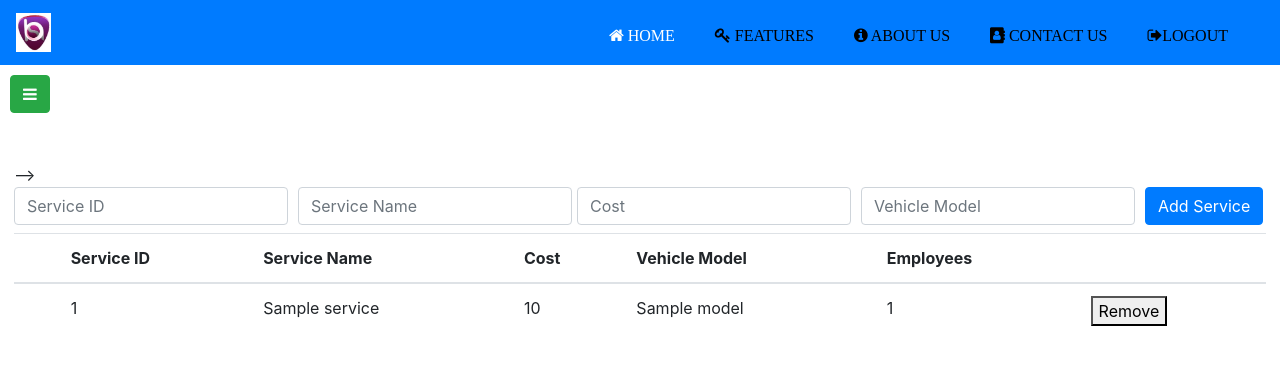
After one commit to Berjin/Blitz, a Django app: template templates/editservices.html in a window 1280 px wide. The commit adds this page. Shown: the top 365 px of the page. Run offline with Django 3.2, Linux system fonts and the light colour scheme; the template is opened without the code that fills it: most values are stand-ins (such as "Sample title", 1, 10 or a date in 2020); some libraries are stand-ins or nearby versions.

Commit message:
admin service

```diff
--- a/Accounts/urls.py
+++ b/Accounts/urls.py
@@ -14,6 +14,7 @@ urlpatterns = [
     path('customer-profile',views.customer_profile,name='customer_profile'),
     path('admin',views.admin,name='admin'),
     path('editcustomers',views.edit_customers,name='editcustomer'),
-     path('addcustomers',views.customer_add,name='addcustomer')
+    path('addcustomers',views.customer_add,name='addcustomer'),
+    path('editservices',views.services, name='service')
 
 ]
--- a/templates/adminbase.html
+++ b/templates/adminbase.html
@@ -22,7 +22,7 @@
         <a href="{% url 'editcustomer'%}"><i class="fa fa-user" aria-hidden="true"></i> customers</a>
         <a href="{% url 'admin'%}"><i class="fa fa-clipboard" aria-hidden="true"></i> Dashboard</a>
         <a href="{% url 'admin' %}"><i class="fa fa-calendar" aria-hidden="true"></i> Request</a>
-        <a href="{% url 'admin' %}"><i class="fa fa-calendar-check-o"></i> Invoice</a>
+        <a href="{% url 'service' %}"><i class="fa fa-calendar-check-o"></i> Services</a>
         <a href="{% url 'admin' %}"><i class="fa fa-calendar-check-o"></i> Orders</a>
         <a href="{% url 'admin' %}"><i class="fa fa-book" aria-hidden="true"></i> Feedback</a>
     </div>
--- /dev/null
+++ b/templates/editservices.html
@@ -0,0 +1,70 @@
+{% extends 'adminbase.html' %}
+{% load static %}
+{% block head %}
+<link rel="stylesheet" href="{% static 'styles/attendance.css' %}">
+<title>Attendance </title>
+{% endblock %}
+{% block content %}
+<div id="main">
+
+    <table class="table table-hover">
+        <thead>
+          <tr>
+            <th scope="col"></th>
+            <th scope="col">Service ID</th>
+            <th scope="col">Service Name </th>
+            <th scope="col">Cost</th>
+            <th scope="col">Vehicle Model</th>
+            <th scope="col">Employees</th>
+            <th scope="col"></th>
+          </tr>
+        </thead>
+        <tbody>
+           {% for service in services %}
+          <tr>
+            <th scope="row"></th>
+            <td>{{ service.sid }}</td>
+            <td>{{ service.sname }}</td>
+            <td>{{ service.cost }}</td>
+            <td>{{ service.model }}</td>
+            <td>{{ service.eid}}</td>-->
+            <td><form action="/editcustomers" method=POST>{% csrf_token %}
+
+
+
+                <button id="approve-btn" name='cid' value={{service.sid}} type="submit">Remove</button>
+                </form></td>
+          </tr>
+          {% endfor %}
+    <form action="editservices" method="post">
+        {% csrf_token %}
+        <div class="form-row align-items-center">
+            <div class="col-auto">
+                <label class="sr-only" for="inlineFormInput">Service ID</label>
+                <input type="text" class="form-control mb-2" id="inlineFormInput" placeholder="Service ID" name="sid">
+              </div>
+          <div class="col-auto">
+            <label class="sr-only" for="inlineFormInput">Service Name</label>
+            <input type="text" class="form-control mb-2" id="inlineFormInput" placeholder="Service Name" name="sname">
+          </div>
+          <div class="form-row align-items-center">
+            <div class="col-auto">
+              <label class="sr-only" for="inlineFormInput">Cost</label>
+              <input type="text" class="form-control mb-2" id="inlineFormInput" placeholder="Cost" name="scost">
+            </div>
+
+            <div class="col-auto">
+                <label class="sr-only" for="inlineFormInput">Vehicle Model</label>
+                <input type="text" class="form-control mb-2" id="inlineFormInput" placeholder="Vehicle Model" name="model">
+              </div>
+
+
+
+            <div class="col-auto">
+                <button type="submit" class="btn btn-primary mb-2">Add Service</button>
+              </div>
+            </div>
+          </form>
+
+</div>
+{% endblock %}
```
Also changed, not shown: Accounts/views.py (+26 -0 lines).
